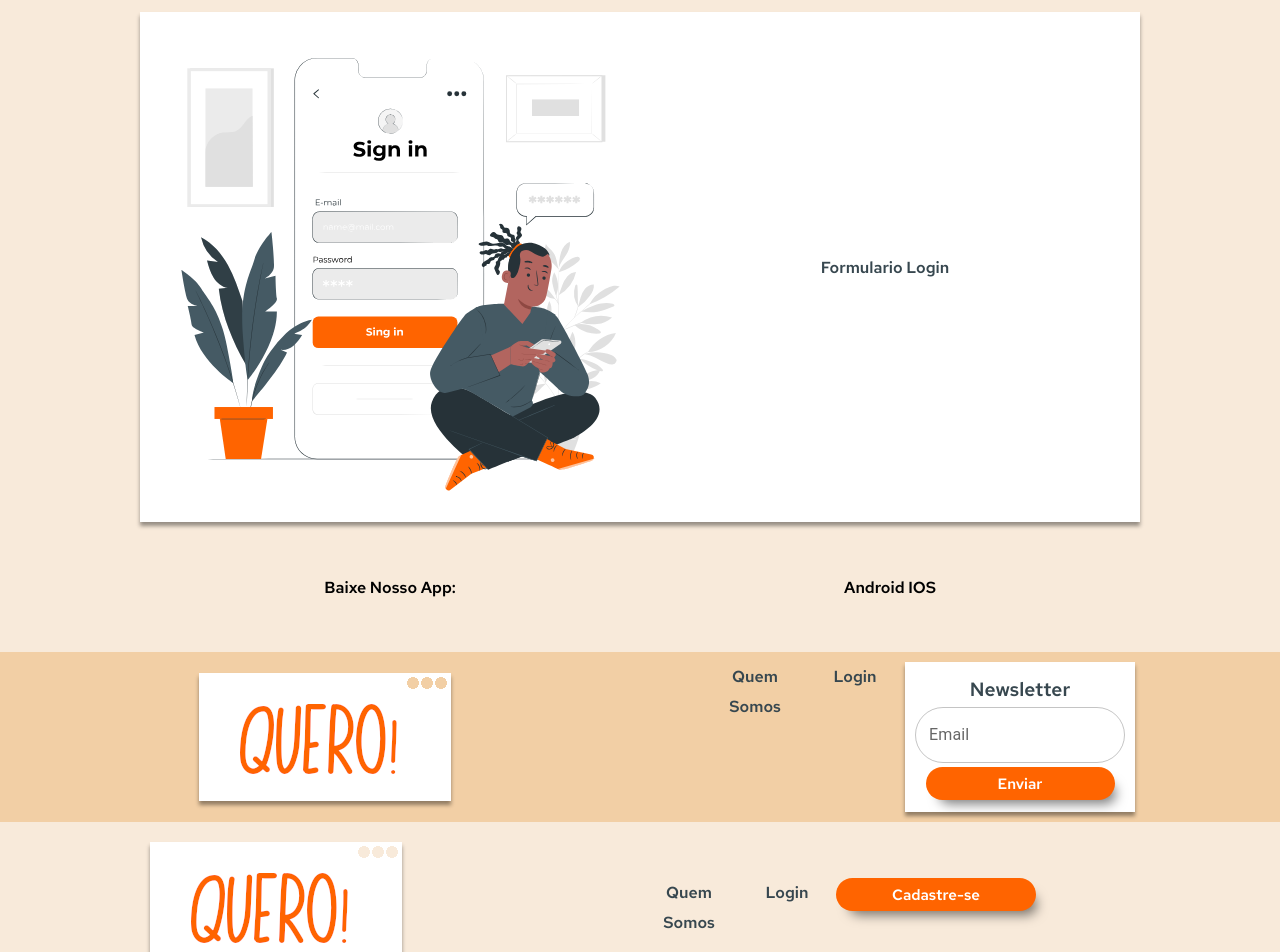
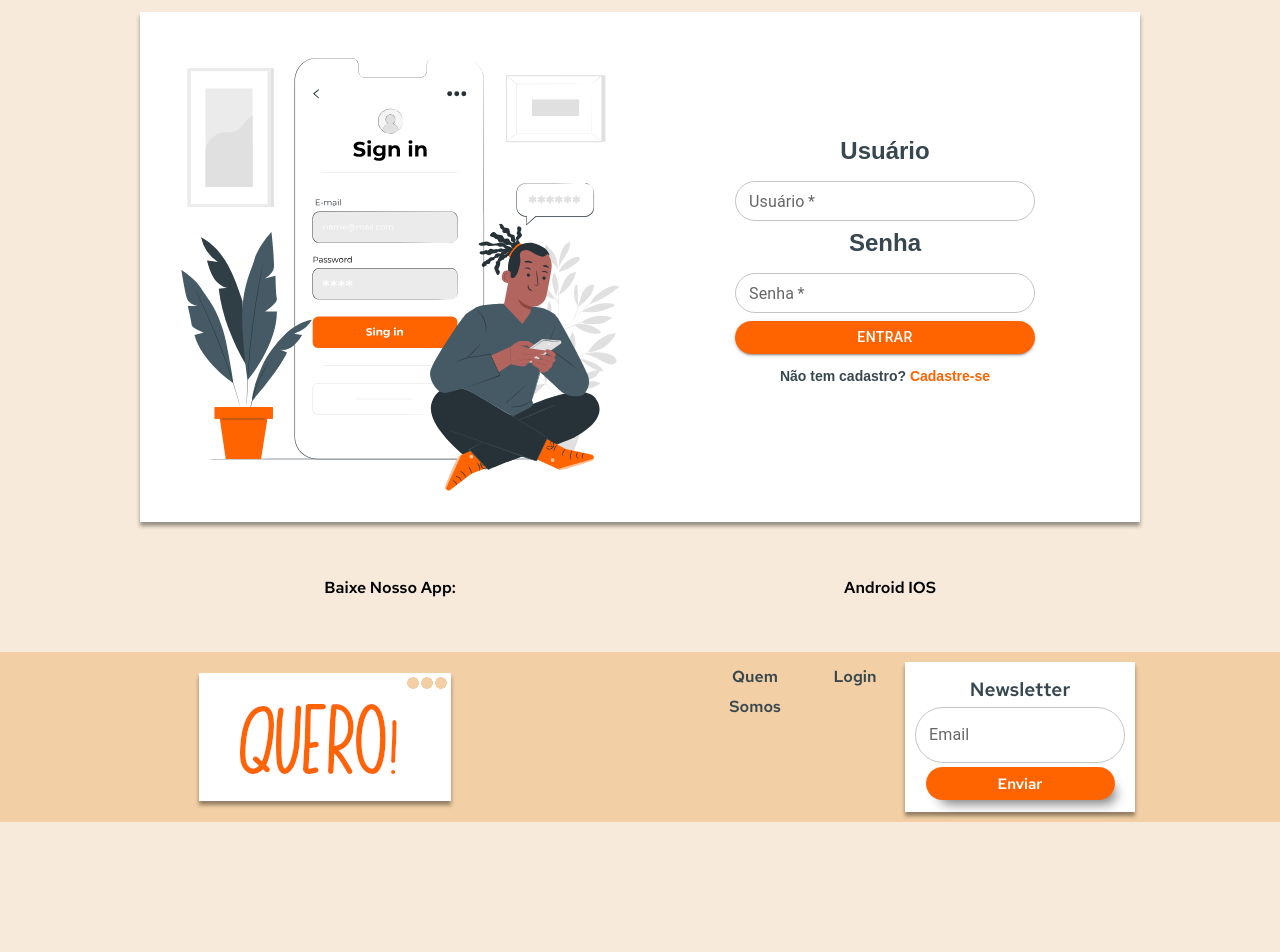
Before and after one commit to wallacesfos/projeto-gestao-de-habitos, a React (Create React App) app: page / in a window 1280 px wide. Shown: the part 180-1132 px from the top of the page. After the commit the page ends 1002 px from the top, so only its background shows below. Built offline with nearby package versions, Linux system fonts and the light colour scheme.

Commit message:
fix: pendencia toastfy

```diff
--- a/src/App.js
+++ b/src/App.js
@@ -1,13 +1,10 @@
 import Login from "./Pages/Login";
-import Habits from "./Pages/Subscribe";
 import { GlobalStyle } from "./Utils/globalStyle.js";
-
 function App() {
   return (
     <div className="App">
       <GlobalStyle />
       <Login />
-      <Habits />
     </div>
   );
 }
--- a/src/Components/Signin/index.js
+++ b/src/Components/Signin/index.js
@@ -3,6 +3,7 @@ import { useForm } from "react-hook-form";
 import { yupResolver } from "@hookform/resolvers/yup";
 import { Form, Title, Login, Block, Cadastre } from "./style";
 import { login } from "../../Utils/endpoints/user";
+import { ToastContainer, toast } from "react-toastify";
 import "react-toastify/dist/ReactToastify.css";
 import { LoginSchema } from "../Yup";
 
@@ -31,7 +32,6 @@ export default function SignIn() {
   };
 
   return (
-    <>
     <Form className="formRegister" onSubmit={handleSubmit(handleForm)}>
       <ToastContainer />
       <Title>Usuário</Title>
@@ -78,6 +78,5 @@ export default function SignIn() {
         Não tem cadastro? <Login>Cadastre-se</Login>
       </Cadastre>
     </Form>
-    </>
   );
 }
--- a/src/Pages/Login/index.jsx
+++ b/src/Pages/Login/index.jsx
@@ -1,6 +1,7 @@
 import Nav from "../../Components/Nav";
 import logo from "../../Utils/Assets/logo.png";
 import signin from "../../Utils/Assets/Signin.svg";
+import Singin from "../../Components/Signin";
 import {
   Container,
   ContainerApp,
@@ -24,7 +25,9 @@ export default function Login() {
           <div>
             <img src={signin} alt="Lendo um resumo da Quero!" />
           </div>
-          <div>Formulario Login</div>
+          <div>
+            <Singin />
+          </div>
         </Section>
         <ContainerApp>
           <div>Baixe Nosso App:</div>
--- a/src/Pages/pagesStyle.js
+++ b/src/Pages/pagesStyle.js
@@ -1,6 +1,7 @@
 import styled from "styled-components";
 
 export const Container = styled.div`
+  @import url("https://fonts.googleapis.com/css2?family=Red+Hat+Text:wght@300;400;600&display=swap");
   width: 100vw;
   max-width: 1000px;
   margin: 0 auto;
```
Lines whose indentation alone changed are shown as unchanged.
